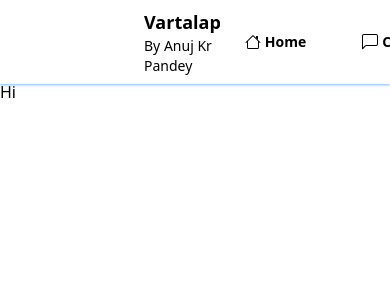
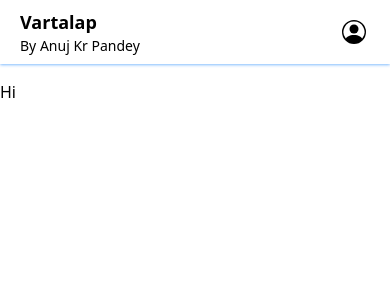
Before and after one commit to AnujPandey007/Vartalap, a React (Create React App) app: page / in a window 390 px wide. Shown: the top 300 px of the page. Built offline with nearby package versions, Linux system fonts and the light colour scheme.

Commit message:
navbar v2

```diff
--- a/src/components/Navbar.js
+++ b/src/components/Navbar.js
@@ -3,7 +3,7 @@ import React from 'react';
 export default function Navbar() {
   return (
     <div className="mb-20">
-         <div className='fixed top-0 w-full z-20 flex flex-auto flex-row shadow shadow-blue-300 p-2 px-36 items-center justify-between text-sm'>
+         <div className='fixed top-0 w-full z-20 flex flex-auto flex-row shadow shadow-blue-300 p-2 px-5 items-center justify-between text-sm'>
             <div className="flex flex-row gap-6 items-center">
                 <div className="flex flex-col">
                     <div className="text-lg font-bold">
@@ -13,12 +13,12 @@ export default function Navbar() {
                         By Anuj Kr Pandey
                     </div>
                 </div>
-                <div className="flex flex-row gap-14 items-center">
+                <div className="flex flex-row gap-14 items-center md:flex hidden">
                     <div className='flex flex-row items-center'>
                         <div className="w-4 h-4 mr-1">
-                            <svg xmlns="http://www.w3.org/2000/svg" fill="currentColor" class="bi bi-house" viewBox="0 0 16 16">
-                                <path fill-rule="evenodd" d="M2 13.5V7h1v6.5a.5.5 0 0 0 .5.5h9a.5.5 0 0 0 .5-.5V7h1v6.5a1.5 1.5 0 0 1-1.5 1.5h-9A1.5 1.5 0 0 1 2 13.5zm11-11V6l-2-2V2.5a.5.5 0 0 1 .5-.5h1a.5.5 0 0 1 .5.5z"/>
-                                <path fill-rule="evenodd" d="M7.293 1.5a1 1 0 0 1 1.414 0l6.647 6.646a.5.5 0 0 1-.708.708L8 2.207 1.354 8.854a.5.5 0 1 1-.708-.708L7.293 1.5z"/>
+                            <svg xmlns="http://www.w3.org/2000/svg" fill="currentColor" className="bi bi-house" viewBox="0 0 16 16">
+                                <path fillRule="evenodd" d="M2 13.5V7h1v6.5a.5.5 0 0 0 .5.5h9a.5.5 0 0 0 .5-.5V7h1v6.5a1.5 1.5 0 0 1-1.5 1.5h-9A1.5 1.5 0 0 1 2 13.5zm11-11V6l-2-2V2.5a.5.5 0 0 1 .5-.5h1a.5.5 0 0 1 .5.5z"/>
+                                <path fillRule="evenodd" d="M7.293 1.5a1 1 0 0 1 1.414 0l6.647 6.646a.5.5 0 0 1-.708.708L8 2.207 1.354 8.854a.5.5 0 1 1-.708-.708L7.293 1.5z"/>
                             </svg>
                         </div>
                         <div className="font-bold">
@@ -27,7 +27,7 @@ export default function Navbar() {
                     </div>
                     <div className='flex flex-row items-center'>
                         <div className="w-4 h-4 mr-1">
-                            <svg xmlns="http://www.w3.org/2000/svg" fill="currentColor" class="bi bi-chat-left" viewBox="0 0 16 16">
+                            <svg xmlns="http://www.w3.org/2000/svg" fill="currentColor" className="bi bi-chat-left" viewBox="0 0 16 16">
                                 <path d="M14 1a1 1 0 0 1 1 1v8a1 1 0 0 1-1 1H4.414A2 2 0 0 0 3 11.586l-2 2V2a1 1 0 0 1 1-1h12zM2 0a2 2 0 0 0-2 2v12.793a.5.5 0 0 0 .854.353l2.853-2.853A1 1 0 0 1 4.414 12H14a2 2 0 0 0 2-2V2a2 2 0 0 0-2-2H2z"/>
                             </svg>
                         </div>
@@ -39,12 +39,12 @@ export default function Navbar() {
             </div>
             <div className='flex flex-row items-center'>
                 <div className="w-6 h-6 mr-1">
-                    <svg xmlns="http://www.w3.org/2000/svg" fill="currentColor" class="bi bi-person-circle" viewBox="0 0 16 16">
+                    <svg xmlns="http://www.w3.org/2000/svg" fill="currentColor" className="bi bi-person-circle" viewBox="0 0 16 16">
                         <path d="M11 6a3 3 0 1 1-6 0 3 3 0 0 1 6 0z"/>
-                        <path fill-rule="evenodd" d="M0 8a8 8 0 1 1 16 0A8 8 0 0 1 0 8zm8-7a7 7 0 0 0-5.468 11.37C3.242 11.226 4.805 10 8 10s4.757 1.225 5.468 2.37A7 7 0 0 0 8 1z"/>
+                        <path fillRule="evenodd" d="M0 8a8 8 0 1 1 16 0A8 8 0 0 1 0 8zm8-7a7 7 0 0 0-5.468 11.37C3.242 11.226 4.805 10 8 10s4.757 1.225 5.468 2.37A7 7 0 0 0 8 1z"/>
                     </svg>
                 </div>
-                <div className="font-bold">
+                <div className="font-bold md:flex hidden">
                     Anuj Kumar Pandey
                 </div>
             </div>
```
